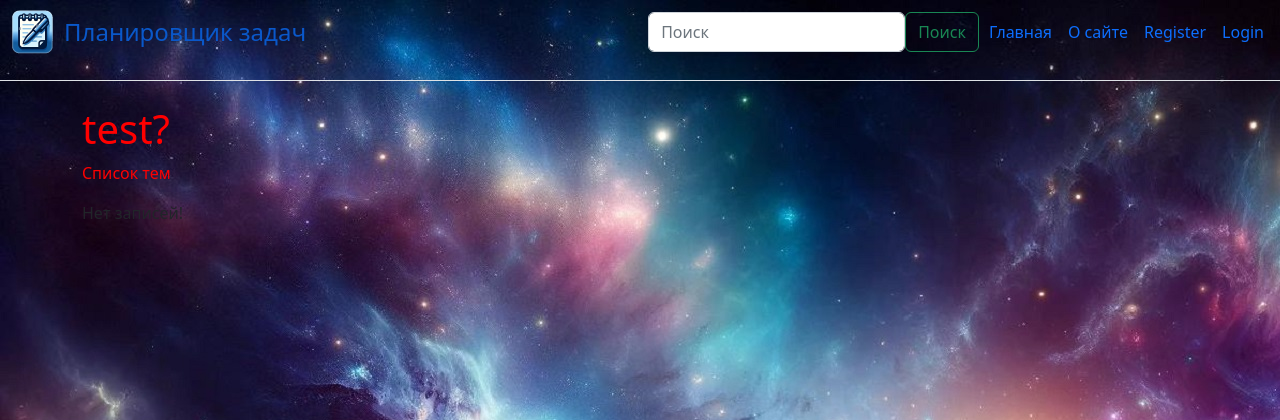
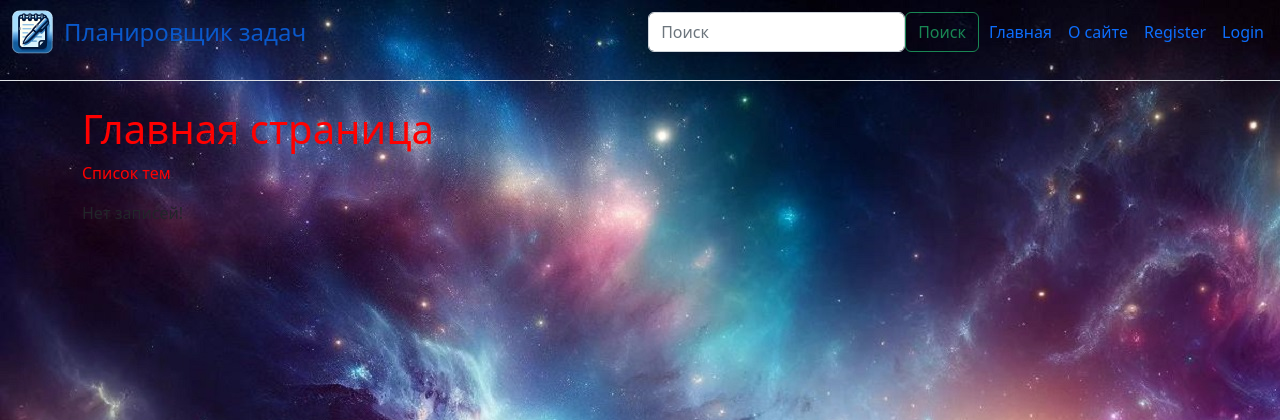
Before and after one commit to DaveWalker777/Taskmanager, a Django app: page / in a window 1280 px wide. Shown: the top 420 px of the page. Run offline with Django 4.2, Linux system fonts and the light colour scheme; data that the repository does not hold is empty.

Commit message:
ci/cd test final-final

```diff
--- a/main/templates/main/index.html
+++ b/main/templates/main/index.html
@@ -10,7 +10,7 @@
     }
 </style>
 {% block content %}
-    <h1 style="color:red">test?</h1>
+    <h1 style="color:red">Главная страница</h1>
     <p  style="color:red">Список тем</p>
     {% if themes %}
     {% for elem in themes %}
--- a/taskmanager/settings.py
+++ b/taskmanager/settings.py
@@ -11,7 +11,7 @@ SECRET_KEY = os.getenv('SECRET_KEY', 'default_secret_key')
 
 DEBUG = os.getenv('DEBUG', 'False') == 'True'
 
-ALLOWED_HOSTS = os.getenv('ALLOWED_HOSTS', '').split(',')
+ALLOWED_HOSTS = ['www.davewalker.ru', 'davewalker.ru', '95.164.113.115']
 
 # Application definition
 INSTALLED_APPS = [
```
